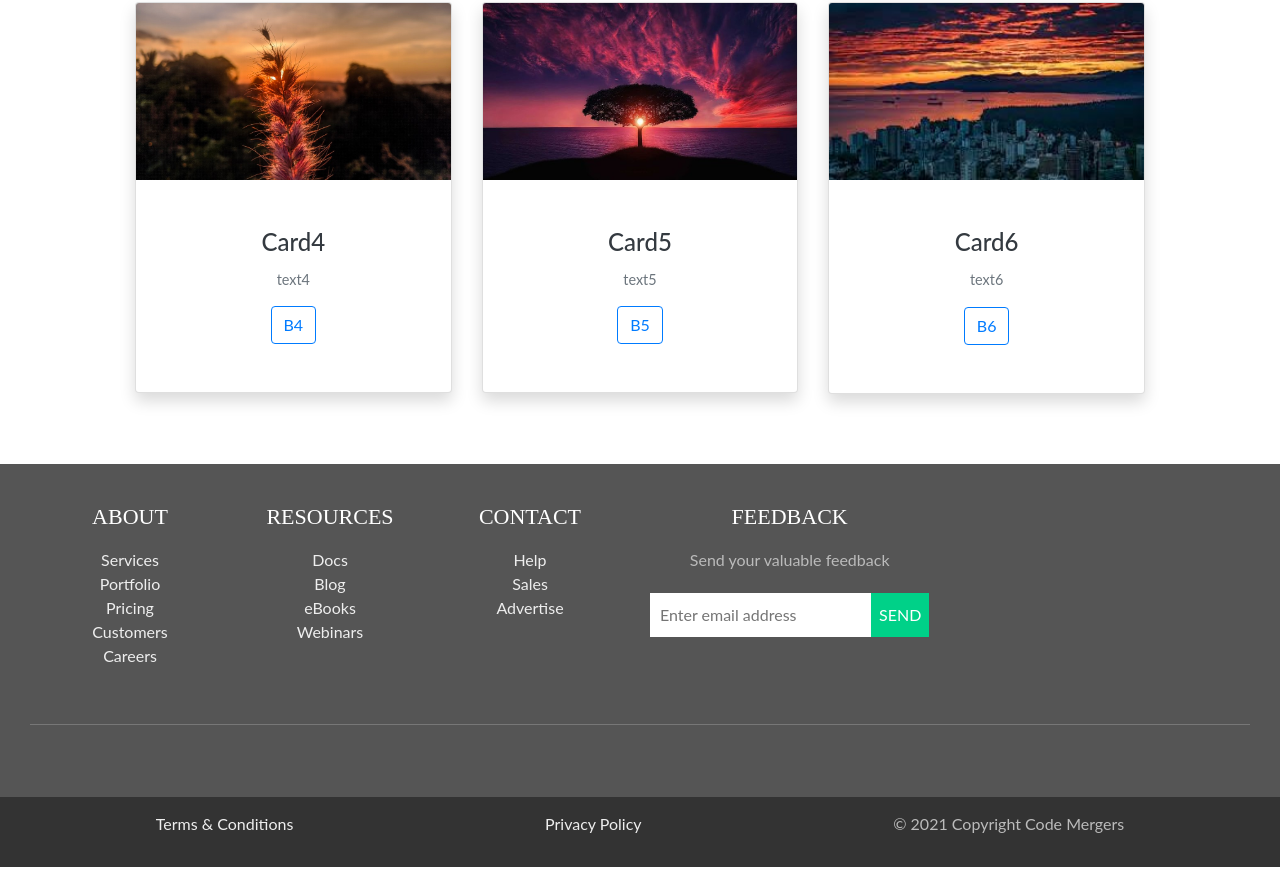
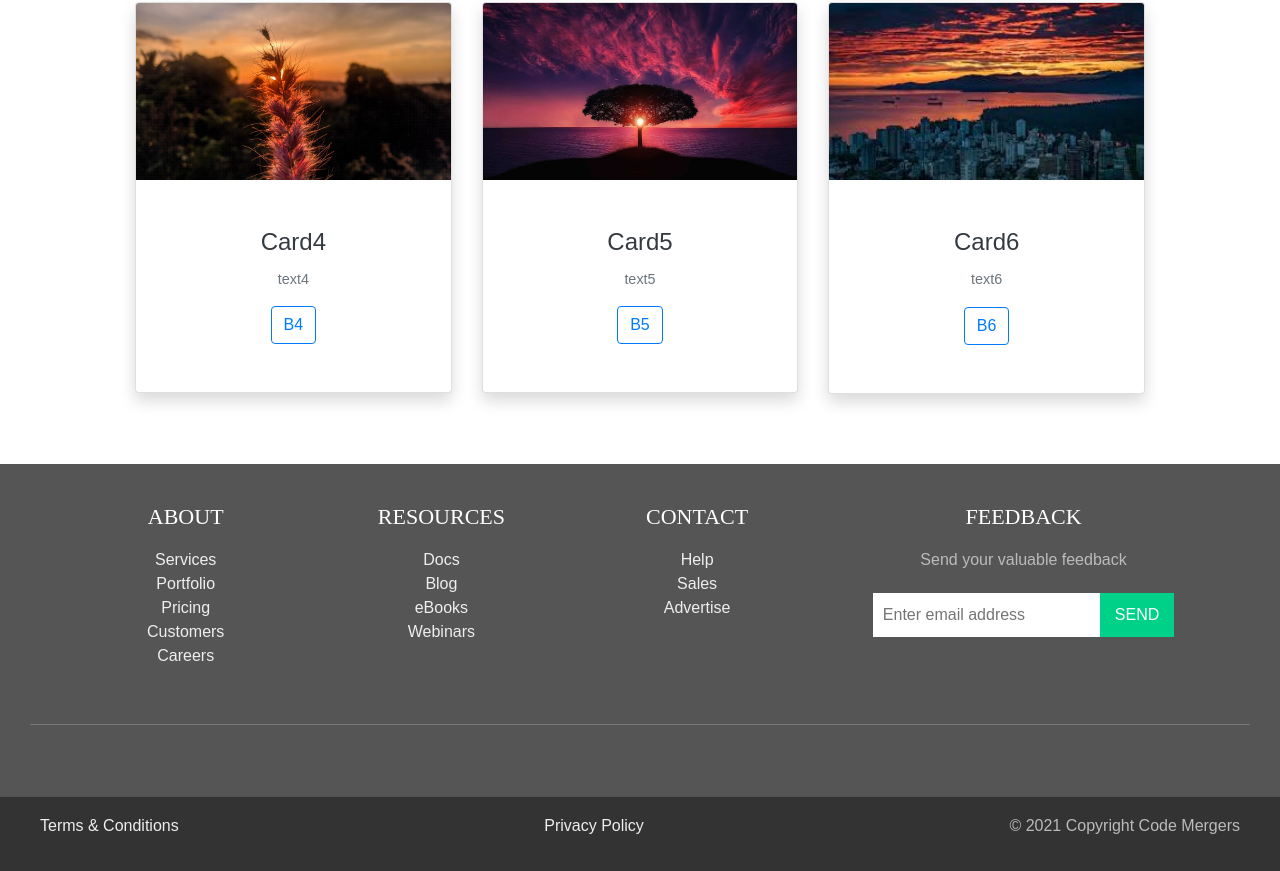
Before and after one commit to Abhiraj3112000/Healthify-React-App, a React (Create React App) app: page / in a window 1280 px wide. Shown: the part 1057-1928 px from the top of the page. Built offline with nearby package versions, Linux system fonts and the light colour scheme; no server answers.

Commit message:
footer added properly

```diff
--- a/src/App.css
+++ b/src/App.css
@@ -270,16 +270,7 @@ body {
     font-size: 24px;
   }
 }
-
-
 /*footer*/
-
-* {
-  box-sizing: border-box;
-  font-family: "Lato", sans-serif;
-  margin: 0;
-  padding: 0;
-}
 ul {
   list-style: none;
   padding-left: 0;
@@ -293,9 +284,8 @@ footer a {
   text-decoration: none;
   color: #eee;
 }
-footer a:hover {
+a:hover {
   text-decoration: underline;
-  color: white;
 }
 .ft-title {
   color: #fff;
@@ -304,20 +294,21 @@ footer a:hover {
   padding-bottom: 0.625rem;
 }
 
+.container {
+  flex: 1;
+}
+/* Footer main */
 .ft-main {
   padding: 1.25rem 1.875rem;
   display: flex;
   flex-wrap: wrap;
 }
-@media (max-width: 900px) {
+@media only screen and (min-width: 29.8125rem /* 477px */) {
   .ft-main {
     justify-content: space-evenly;
   }
-  .ft-main-item{
-    justify-content: space-evenly;
-  }
 }
-@media (max-width: 1200px) {
+@media only screen and (min-width: 77.5rem /* 1240px */) {
   .ft-main {
     justify-content: space-evenly;
   }
@@ -327,23 +318,25 @@ footer a:hover {
   min-width: 12.5rem;
 }
 
+/* Footer main  */
 form {
   display: flex;
   flex-wrap: wrap;
 }
-footer input[type="email"] {
+input[type="email"] {
   border: 0;
   padding: 0.625rem;
   margin-top: 0.3125rem;
 }
-footer input[type="submit"] {
+input[type="submit"] {
   background-color: #00d188;
   color: #fff;
   cursor: pointer;
   border: 0;
-  padding: 0.625rem 0.5rem;
+  padding: 0.625rem 0.9375rem;
   margin-top: 0.3125rem;
 }
+/* Footer social */
 .ft-social {
   padding: 0 1.875rem 1.25rem;
 }
@@ -357,11 +350,22 @@ footer input[type="submit"] {
   margin: 0.5rem;
   font-size: 1.25rem;
 }
+/* Footer legal */
 .ft-legal {
   padding: 0.9375rem 1.875rem;
   background-color: #333;
 }
 .ft-legal-list {
+  width: 100%;
   display: flex;
-   justify-content:space-around;
+  flex-wrap: wrap;
 }
+.ft-legal-list li {
+  margin: 0.125rem 0.625rem;
+  white-space: nowrap;
+}
+/* one before the last child */
+.ft-legal-list  {
+    display: flex;
+    justify-content: space-between;
+}
```
